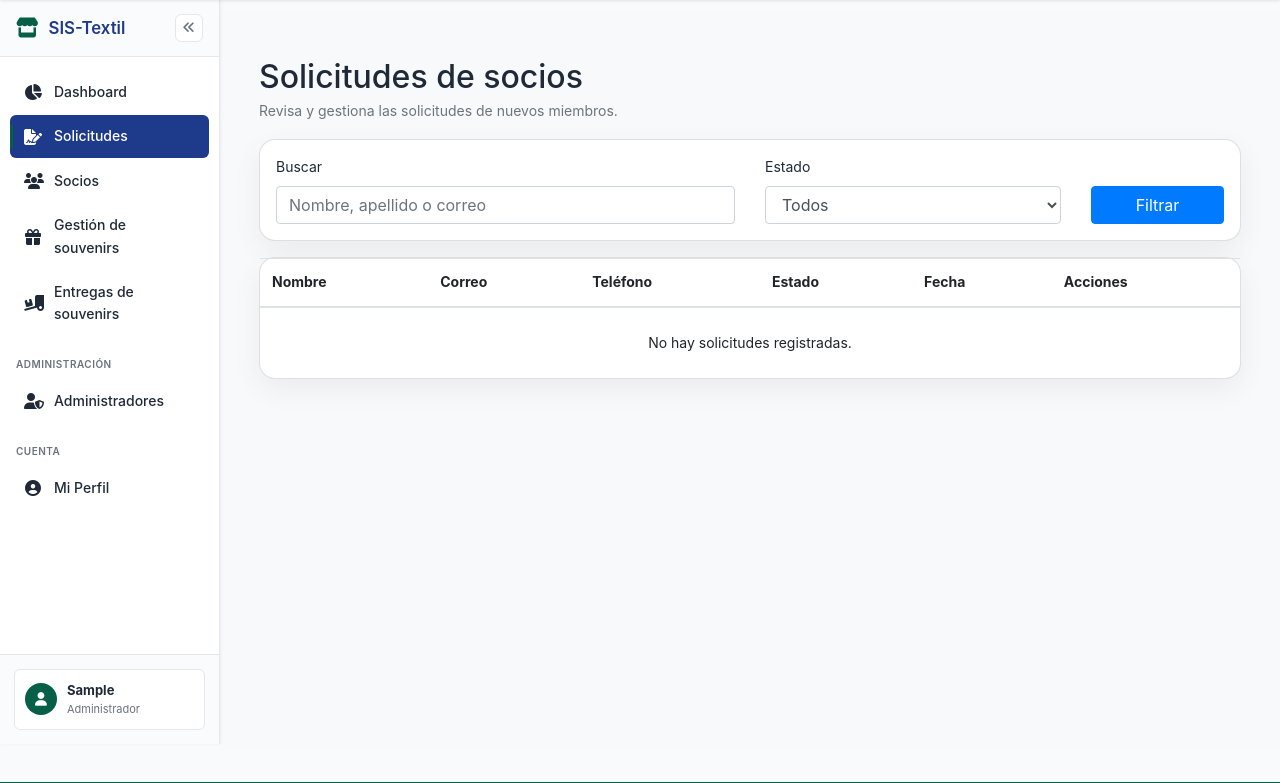
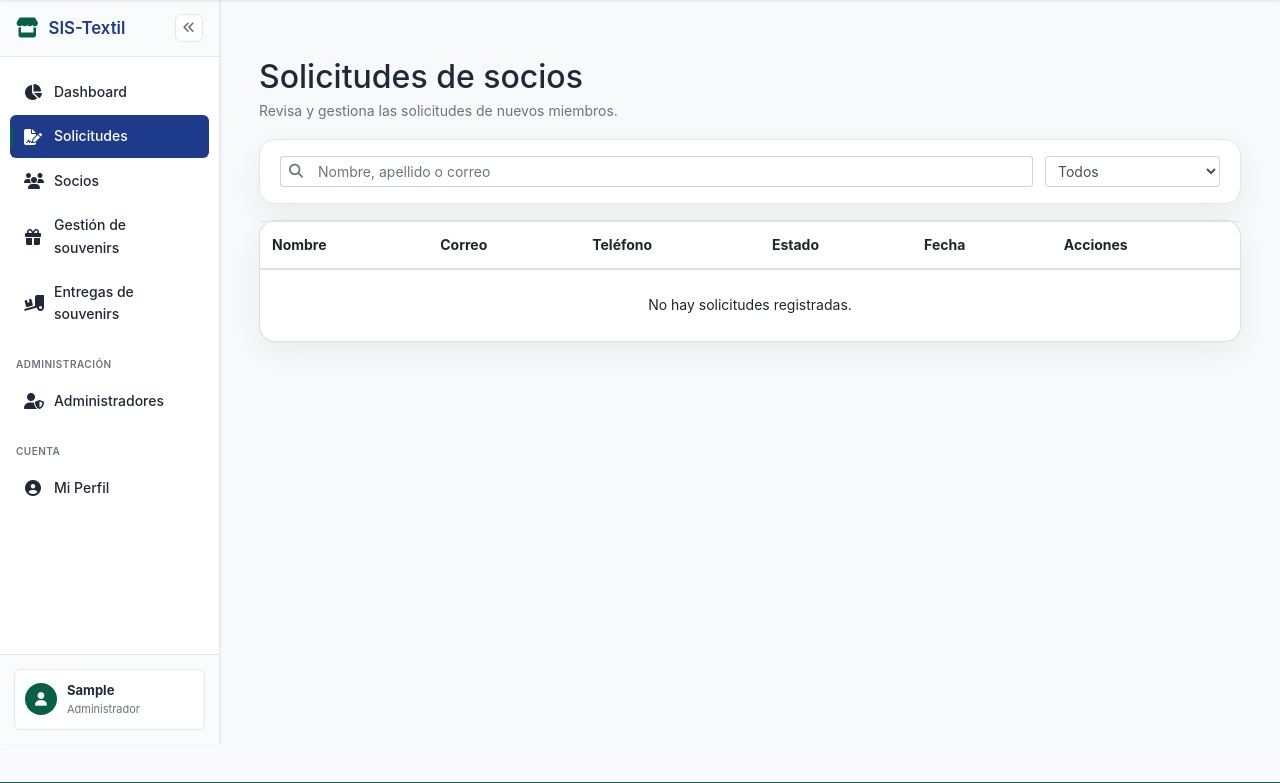
Before and after one commit to Guilder23/Sistema-ClubAmigosOruro, a Django app: page /solicitudes/ in a window 1280 px wide. Shown: the part 56-839 px from the top of the page. Run offline with Django 4.2, Linux system fonts and the light colour scheme; the visitor is signed in with stand-in values (Sample User, id 1); data comes from the database, SQL or seed files in the repository; data that the repository does not hold is empty; some libraries are stand-ins or nearby versions.

Commit message:
Se igualo el diseño de socio s a solicitudes

```diff
--- a/static/css/solicitudes/solicitudes.css
+++ b/static/css/solicitudes/solicitudes.css
@@ -1,3 +1,66 @@
 .table th, .table td { vertical-align: middle; }
 .card { border-radius: 16px; box-shadow: 0 10px 30px rgba(0,0,0,0.06); }
 .btn-block { width: 100%; }
+
+.estado-badge {
+    display: inline-flex;
+    align-items: center;
+    justify-content: center;
+    padding: 0.25rem 0.55rem;
+    border-radius: 999px;
+    font-size: 0.75rem;
+    font-weight: 600;
+    color: #344054;
+    white-space: nowrap;
+}
+
+.estado-badge-aprobada {
+    background: #dbeafe;
+    border: 1px solid #93c5fd;
+    color: #1d4ed8;
+}
+
+.estado-badge-rechazada {
+    background: #fee2e2;
+    border: 1px solid #fca5a5;
+    color: #991b1b;
+}
+
+.estado-badge-pendiente {
+    background: #fef3c7;
+    border: 1px solid #fde68a;
+    color: #92400e;
+}
+
+.card-filtros {
+    margin-bottom: 1rem;
+    border: 1px solid #e5e7eb;
+}
+
+.filtros-solicitudes-linea {
+    display: flex;
+    align-items: center;
+    gap: 0.75rem;
+    flex-wrap: wrap;
+}
+
+.filtro-busqueda {
+    flex: 1 1 420px;
+    min-width: 240px;
+}
+
+.filtro-item {
+    flex: 0 0 175px;
+}
+
+@media (max-width: 768px) {
+    .filtros-solicitudes-linea {
+        flex-direction: column;
+        align-items: stretch;
+    }
+
+    .filtro-busqueda,
+    .filtro-item {
+        flex: 1 1 100%;
+    }
+}
--- a/static/js/solicitudes/solicitudes.js
+++ b/static/js/solicitudes/solicitudes.js
@@ -5,4 +5,28 @@ document.addEventListener('DOMContentLoaded', function () {
             event.preventDefault();
         });
     });
+
+    const solicitudesForm = document.getElementById('solicitudesFiltrosForm');
+    const searchInput = document.getElementById('inputSolicitudBusqueda');
+    const estadoSelect = document.getElementById('selectSolicitudEstado');
+    let debounceTimer = null;
+
+    const submitFiltros = function () {
+        if (solicitudesForm) {
+            solicitudesForm.submit();
+        }
+    };
+
+    const scheduleSubmit = function () {
+        clearTimeout(debounceTimer);
+        debounceTimer = setTimeout(submitFiltros, 300);
+    };
+
+    if (searchInput) {
+        searchInput.addEventListener('input', scheduleSubmit);
+    }
+
+    if (estadoSelect) {
+        estadoSelect.addEventListener('change', scheduleSubmit);
+    }
 });
--- a/templates/solicitudes/listar_solicitudes.html
+++ b/templates/solicitudes/listar_solicitudes.html
@@ -15,26 +15,30 @@
         </div>
     </div>
 
-    <form method="get" class="card p-3 mb-3">
-        <div class="row g-2 align-items-end">
-            <div class="col-md-6">
-                <label class="form-label">Buscar</label>
-                <input type="text" name="q" class="form-control" value="{{ q }}" placeholder="Nombre, apellido o correo">
+    <div class="card card-filtros mb-3">
+        <div class="card-body py-3">
+            <form method="get" class="filtros-solicitudes-form" id="solicitudesFiltrosForm">
+                <div class="filtros-solicitudes-linea">
+                    <div class="filtro-busqueda">
+                        <div class="input-group input-group-sm">
+                            <div class="input-group-prepend">
+                                <span class="input-group-text bg-white border-right-0"><i class="fas fa-search text-muted"></i></span>
                             </div>
-            <div class="col-md-4">
-                <label class="form-label">Estado</label>
-                <select name="estado" class="form-control">
+                            <input id="inputSolicitudBusqueda" type="text" name="q" class="form-control form-control-sm border-left-0" value="{{ q }}" placeholder="Nombre, apellido o correo">
+                        </div>
+                    </div>
+                    <div class="filtro-item">
+                        <select id="selectSolicitudEstado" name="estado" class="form-control form-control-sm">
                             <option value="">Todos</option>
                             <option value="pendiente" {% if estado == 'pendiente' %}selected{% endif %}>Pendiente</option>
                             <option value="aprobada" {% if estado == 'aprobada' %}selected{% endif %}>Aprobada</option>
                             <option value="rechazada" {% if estado == 'rechazada' %}selected{% endif %}>Rechazada</option>
                         </select>
                     </div>
-            <div class="col-md-2">
-                <button class="btn btn-primary btn-block" type="submit">Filtrar</button>
+                </div>
+            </form>
         </div>
     </div>
-    </form>
 
     <div class="card">
         <div class="table-responsive">
@@ -55,7 +59,9 @@
                         <td>{{ solicitud.nombre }} {{ solicitud.apellido }}</td>
                         <td>{{ solicitud.email }}</td>
                         <td>{{ solicitud.telefono|default:'-' }}</td>
-                        <td><span class="badge badge-{% if solicitud.estado == 'aprobada' %}success{% elif solicitud.estado == 'rechazada' %}danger{% else %}warning{% endif %}">{{ solicitud.get_estado_display }}</span></td>
+                        <td>
+                            <span class="estado-badge {% if solicitud.estado == 'aprobada' %}estado-badge-aprobada{% elif solicitud.estado == 'rechazada' %}estado-badge-rechazada{% else %}estado-badge-pendiente{% endif %}">{{ solicitud.get_estado_display }}</span>
+                        </td>
                         <td>{{ solicitud.fecha_solicitud|date:'d/m/Y H:i' }}</td>
                         <td>
                             {% if solicitud.estado == 'pendiente' %}
@@ -87,3 +93,7 @@
     {% endif %}
 </div>
 {% endblock %}
+
+{% block scripts_extra %}
+<script src="{% static 'js/solicitudes/solicitudes.js' %}"></script>
+{% endblock %}
```
Also changed, not shown: static/css/souvenirs/souvenirs.css (+19 -8 lines), static/js/socios/socios.js (+23 -1 lines), templates/socios/socios.html (+3 -6 lines). Lines whose indentation alone changed are shown as unchanged.
